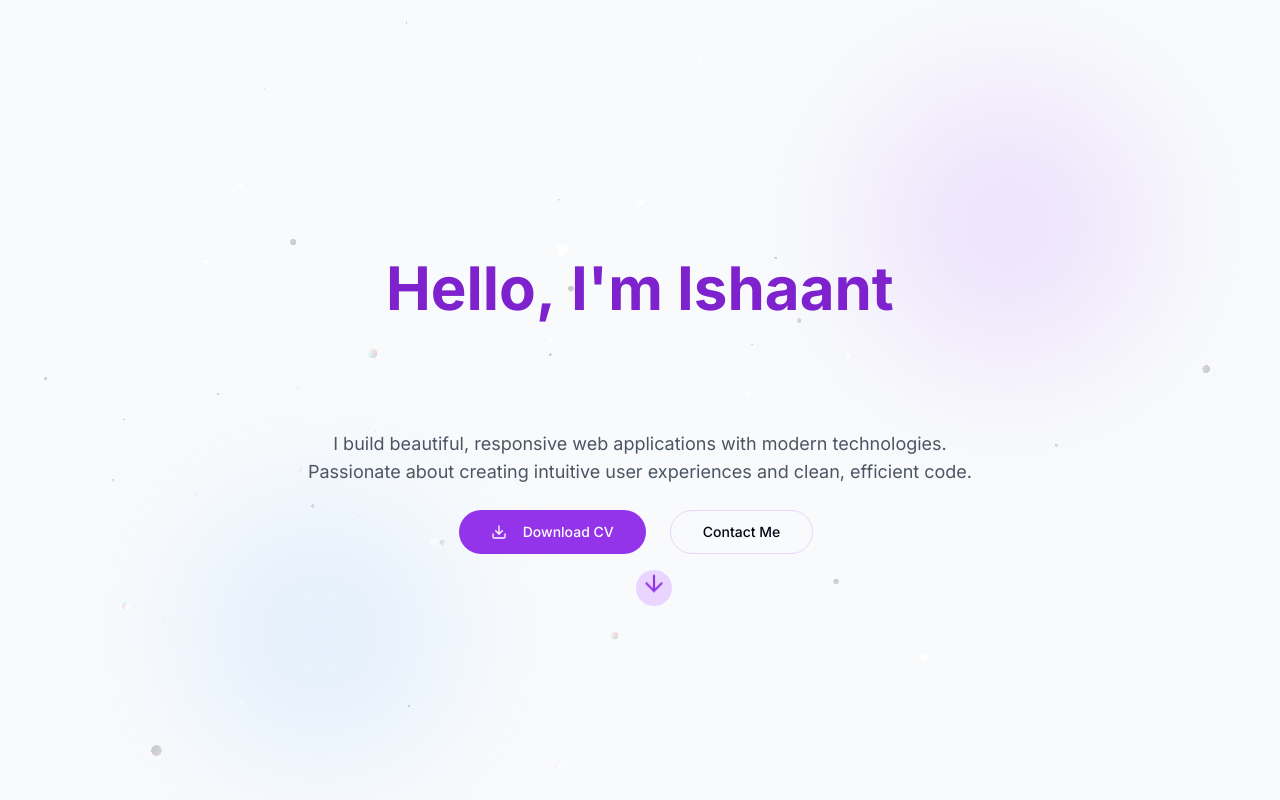
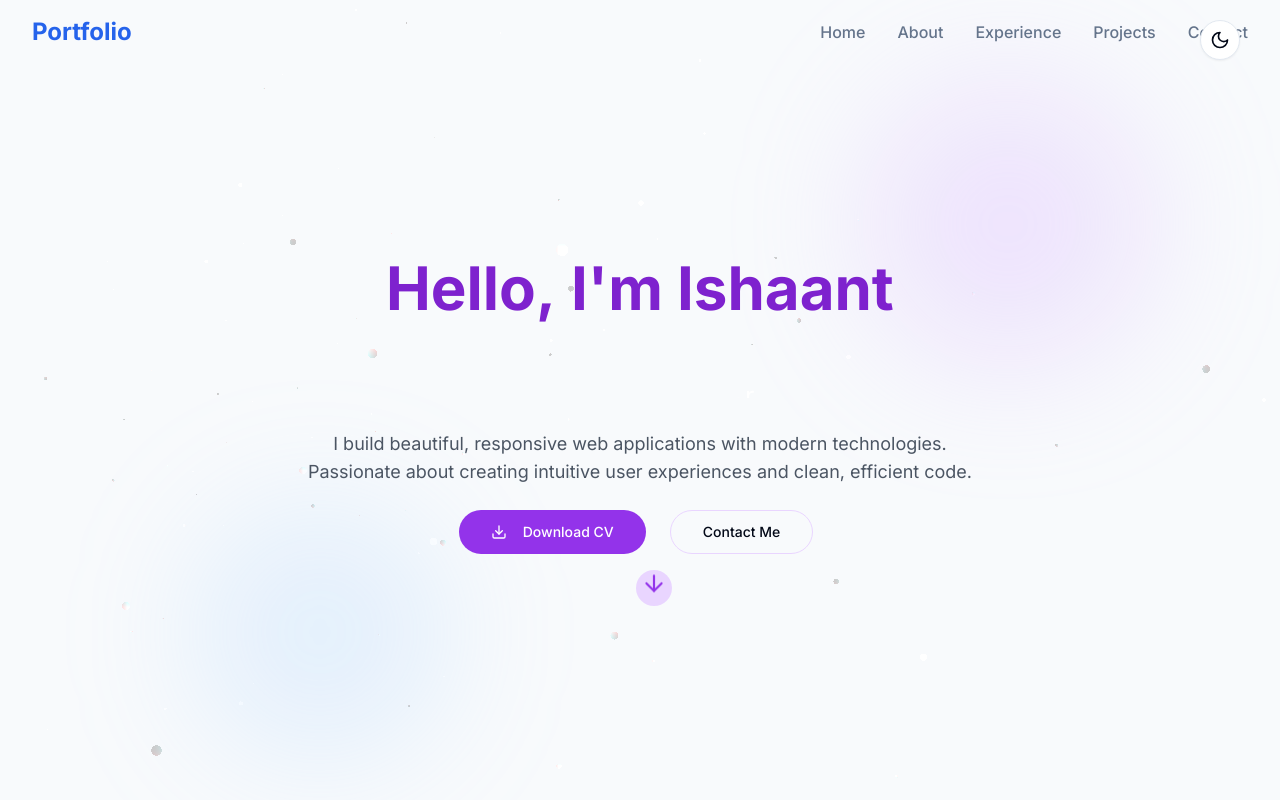
Before and after one commit to ishant37/Ishant-Portfolio, a React (Vite) app: page / in a window 1280 px wide. Shown: the top 800 px of the page. Built offline with nearby package versions, Linux system fonts and the light colour scheme.

Commit message:
Added the nav

```diff
--- a/src/pages/Index.jsx
+++ b/src/pages/Index.jsx
@@ -1,20 +1,20 @@
 
 import React from 'react';
-// import Navbar from '../components/Navbar';
+import Navbar from '../components/Navbar';
 import HeroSection from '../components/HeroSection';
 import AboutSection from '../components/AboutSection';
 import ExperienceSection from '../components/ExperienceSection';
 import ProjectsSection from '../components/ProjectsSection';
 import ContactSection from '../components/ContactSection';
 import Footer from '../components/Footer';
-// import ThemeToggle from '../components/ThemeToggle';
+import ThemeToggle from '../components/ThemeToggle';
 import Interest from '../components/Interest';
 import WaterDropGrid from '../components/WaterDropGrid';
 const Index = () => {
   return (
     <div className="min-h-screen">
-      {/* <Navbar /> */}
-      {/* <ThemeToggle /> */}
+      <Navbar />
+      <ThemeToggle />
       <main>
         <HeroSection />
         <AboutSection />
```
Also changed, not shown: 1 other file (tests, documents, lock files or other folders).
